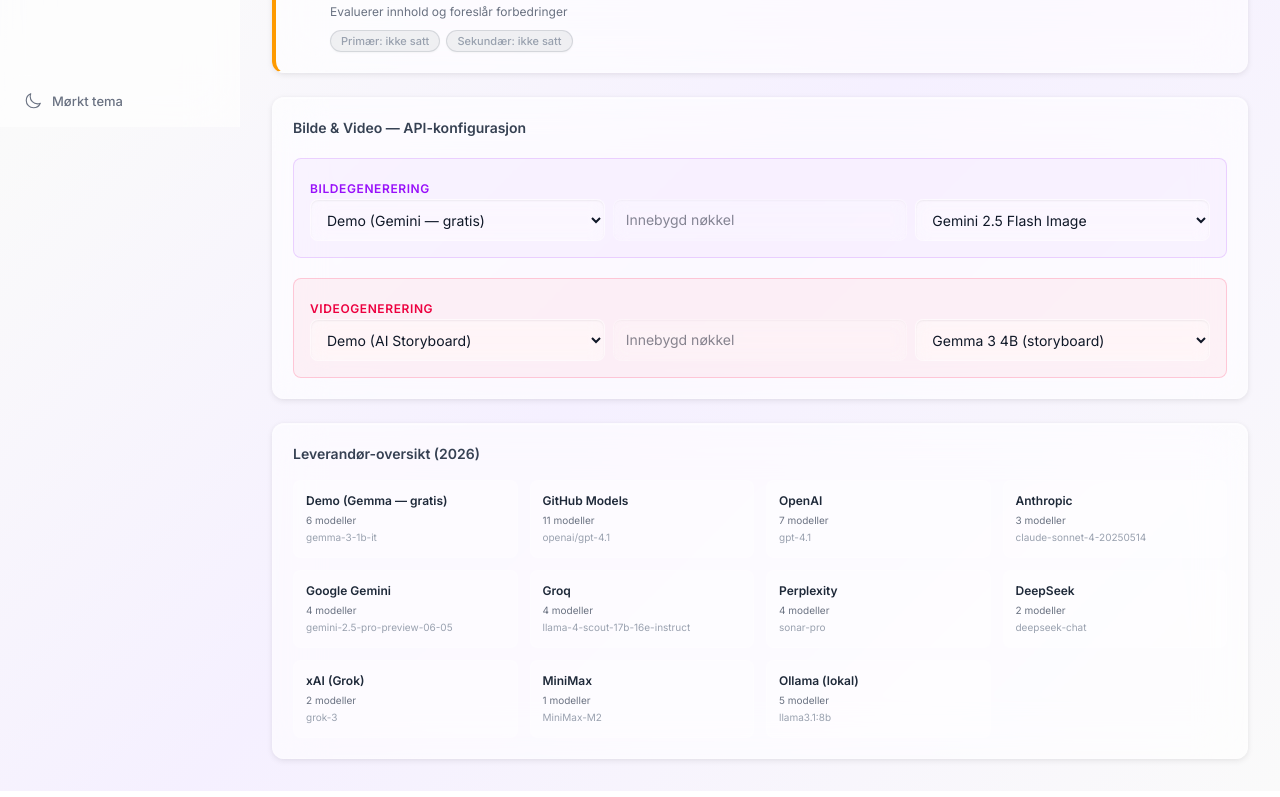
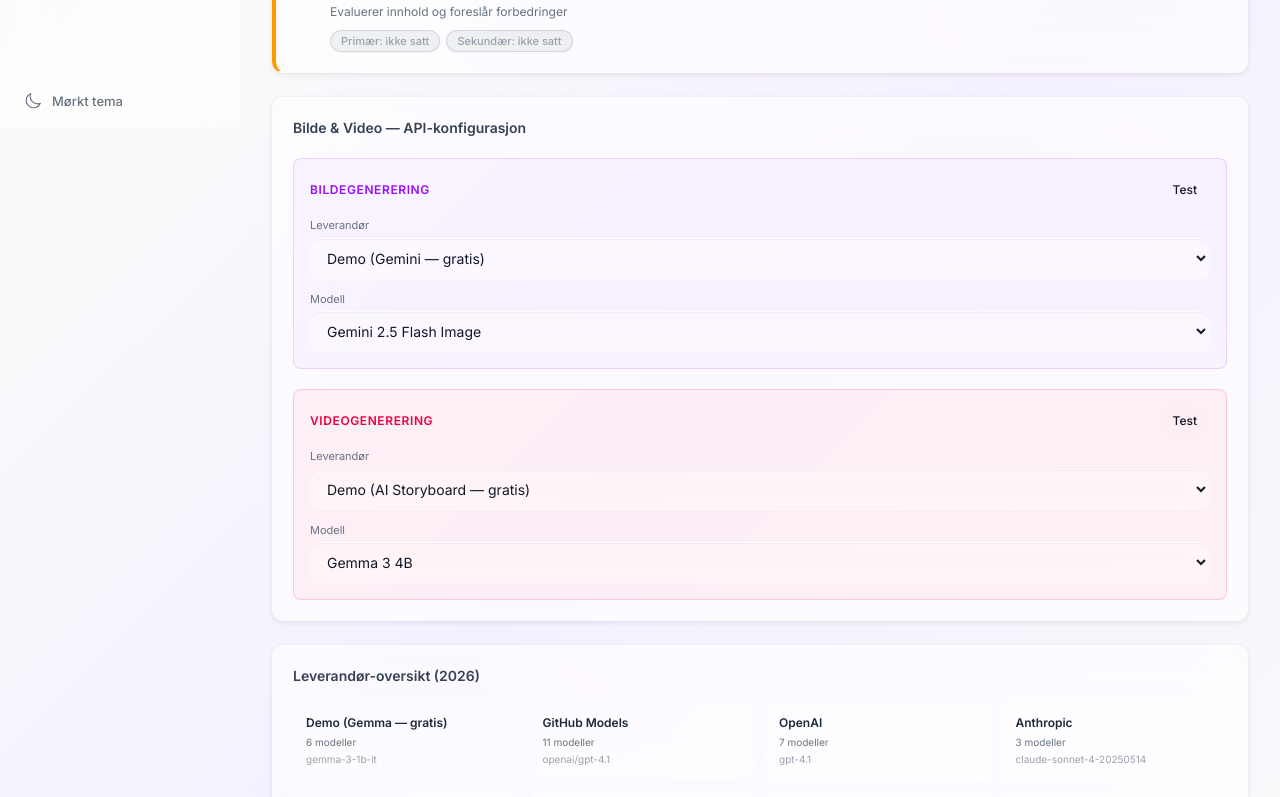
Before and after one commit to Snakkaz/moodgruppen-mvp, a Next.js app: page /settings in a window 1280 px wide. Shown: the part 673-1470 px from the top of the page. Built offline with nearby package versions, Linux system fonts and the light colour scheme.

Commit message:
fix: ren bilde/video-config — én leverandør-dropdown, modell følger, test-knapp, kun reelle APIer

```diff
--- a/src/app/settings/page.tsx
+++ b/src/app/settings/page.tsx
@@ -411,6 +411,204 @@
   );
 }
 
+const IMAGE_PROVIDERS = [
+  { id: "demo", name: "Demo (Gemini — gratis)", placeholder: "Innebygd", models: [
+    { id: "gemini-2.5-flash-image", name: "Gemini 2.5 Flash Image" },
+    { id: "gemini-3.1-flash-image-preview", name: "Nano Banana 2" },
+    { id: "gemini-3-pro-image-preview", name: "Gemini 3 Pro Image" },
+    { id: "imagen-4.0-generate-001", name: "Imagen 4.0" },
+    { id: "imagen-4.0-fast-generate-001", name: "Imagen 4.0 Fast" },
+  ]},
+  { id: "gemini", name: "Google Gemini", placeholder: "AIzaSy...", models: [
+    { id: "gemini-2.5-flash-image", name: "Gemini 2.5 Flash Image" },
+    { id: "gemini-3.1-flash-image-preview", name: "Nano Banana 2" },
+    { id: "gemini-3-pro-image-preview", name: "Gemini 3 Pro Image" },
+    { id: "imagen-4.0-generate-001", name: "Imagen 4.0" },
+    { id: "imagen-4.0-ultra-generate-001", name: "Imagen 4.0 Ultra" },
+  ]},
+  { id: "dalle", name: "OpenAI DALL-E", placeholder: "sk-xxxx", models: [
+    { id: "dall-e-3", name: "DALL-E 3" },
+  ]},
+];
+
+const VIDEO_PROVIDERS = [
+  { id: "demo", name: "Demo (AI Storyboard — gratis)", placeholder: "Innebygd", models: [
+    { id: "gemma-3-4b-it", name: "Gemma 3 4B" },
+    { id: "gemma-3-27b-it", name: "Gemma 3 27B" },
+    { id: "gemma-4-31b-it", name: "Gemma 4 31B" },
+  ]},
+  { id: "kling", name: "Kling AI", placeholder: "kling-xxxx", models: [
+    { id: "kling-v2", name: "Kling v2" },
+    { id: "kling-v1.6", name: "Kling v1.6" },
+  ]},
+  { id: "runway", name: "Runway", placeholder: "rw-xxxx", models: [
+    { id: "gen-4.5-turbo", name: "Gen 4.5 Turbo" },
+    { id: "gen-4", name: "Gen 4" },
+  ]},
+  { id: "luma", name: "Luma Dream Machine", placeholder: "luma-xxxx", models: [
+    { id: "dream-machine-v2", name: "Dream Machine v2" },
+  ]},
+  { id: "pixverse", name: "PixVerse", placeholder: "pv-xxxx", models: [
+    { id: "pixverse-v3", name: "PixVerse v3" },
+  ]},
+];
+
+function MediaSettingsCard({ mediaSettings, onUpdate }: {
+  mediaSettings: MediaSettings;
+  onUpdate: (ms: MediaSettings) => void;
+}) {
+  const [imgTestStatus, setImgTestStatus] = useState<"idle" | "testing" | "ok" | "error">("idle");
+  const [imgTestMsg, setImgTestMsg] = useState("");
+  const [vidTestStatus, setVidTestStatus] = useState<"idle" | "testing" | "ok" | "error">("idle");
+  const [vidTestMsg, setVidTestMsg] = useState("");
+
+  const imgProvider = IMAGE_PROVIDERS.find(p => p.id === mediaSettings.image.provider) || IMAGE_PROVIDERS[0];
+  const vidProvider = VIDEO_PROVIDERS.find(p => p.id === mediaSettings.video.provider) || VIDEO_PROVIDERS[0];
+
+  const testImage = async () => {
+    setImgTestStatus("testing"); setImgTestMsg("");
+    try {
+      const res = await fetch("/api/image", {
+        method: "POST",
+        headers: { "Content-Type": "application/json" },
+        body: JSON.stringify({
+          prompt: "En enkel blå sirkel på hvit bakgrunn",
+          provider: mediaSettings.image.provider,
+          model: mediaSettings.image.model,
+          apiKey: mediaSettings.image.apiKey,
+        }),
+      });
+      const data = await res.json();
+      if (data.image) { setImgTestStatus("ok"); setImgTestMsg("Tilkoblet"); }
+      else { setImgTestStatus("error"); setImgTestMsg(data.error || "Ingen bilde i respons"); }
+    } catch { setImgTestStatus("error"); setImgTestMsg("Nettverksfeil"); }
+    setTimeout(() => { setImgTestStatus("idle"); setImgTestMsg(""); }, 5000);
+  };
+
+  const testVideo = async () => {
+    setVidTestStatus("testing"); setVidTestMsg("");
+    try {
+      const res = await fetch("/api/video", {
+        method: "POST",
+        headers: { "Content-Type": "application/json" },
+        body: JSON.stringify({ prompt: "Test av videogenerering", provider: mediaSettings.video.provider, duration: 3 }),
+      });
+      const data = await res.json();
+      if (data.concept || data.videoUrl) { setVidTestStatus("ok"); setVidTestMsg("Tilkoblet"); }
+      else { setVidTestStatus("error"); setVidTestMsg(data.error || "Ingen respons"); }
+    } catch { setVidTestStatus("error"); setVidTestMsg("Nettverksfeil"); }
+    setTimeout(() => { setVidTestStatus("idle"); setVidTestMsg(""); }, 5000);
+  };
+
+  const updateImage = (updates: Partial<typeof mediaSettings.image>) => {
+    const ms = { ...mediaSettings, image: { ...mediaSettings.image, ...updates } };
+    onUpdate(ms);
+  };
+
+  const updateVideo = (updates: Partial<typeof mediaSettings.video>) => {
+    const ms = { ...mediaSettings, video: { ...mediaSettings.video, ...updates } };
+    onUpdate(ms);
+  };
+
+  return (
+    <GlassCard className="p-5 space-y-5">
+      <h3 className="text-sm font-semibold text-gray-700 dark:text-gray-200">Bilde & Video — API-konfigurasjon</h3>
+
+      {/* Bilde */}
+      <div className="p-4 rounded-lg bg-purple-500/5 dark:bg-purple-500/10 border border-purple-500/20 space-y-3">
+        <div className="flex items-center justify-between">
+          <label className="text-xs font-semibold text-purple-600 dark:text-purple-400 uppercase tracking-wider">Bildegenerering</label>
+          <div className="flex items-center gap-2">
+            {imgTestMsg && (
+              <span className={`text-[10px] font-medium ${imgTestStatus === "ok" ? "text-emerald-500" : imgTestStatus === "error" ? "text-red-500" : "text-amber-500"}`}>
+                {imgTestMsg}
+              </span>
+            )}
+            <GlassButton size="sm" variant="ghost" onClick={testImage} disabled={imgTestStatus === "testing"}>
+              {imgTestStatus === "testing" ? "Tester..." : "Test"}
+            </GlassButton>
+          </div>
+        </div>
+        <div>
+          <label className="block text-[11px] text-gray-500 dark:text-gray-400 mb-1">Leverandør</label>
+          <GlassSelect
+            value={mediaSettings.image.provider}
+            onChange={e => {
+              const prov = IMAGE_PROVIDERS.find(p => p.id === e.target.value) || IMAGE_PROVIDERS[0];
+              updateImage({ provider: e.target.value, model: prov.models[0].id, apiKey: e.target.value === "demo" ? "demo" : "" });
+            }}
+          >
+            {IMAGE_PROVIDERS.map(p => <option key={p.id} value={p.id}>{p.name}</option>)}
+          </GlassSelect>
+        </div>
+        {mediaSettings.image.provider !== "demo" && (
+          <div>
+            <label className="block text-[11px] text-gray-500 dark:text-gray-400 mb-1">API-nøkkel</label>
+            <GlassInput
+              type="password"
+              placeholder={imgProvider.placeholder}
+              value={mediaSettings.image.apiKey}
+              onChange={e => updateImage({ apiKey: e.target.value })}
+            />
+          </div>
+        )}
+        <div>
+          <label className="block text-[11px] text-gray-500 dark:text-gray-400 mb-1">Modell</label>
+          <GlassSelect value={mediaSettings.image.model} onChange={e => updateImage({ model: e.target.value })}>
+            {imgProvider.models.map(m => <option key={m.id} value={m.id}>{m.name}</option>)}
+          </GlassSelect>
+        </div>
+      </div>
+
+      {/* Video */}
+      <div className="p-4 rounded-lg bg-rose-500/5 dark:bg-rose-500/10 border border-rose-500/20 space-y-3">
+        <div className="flex items-center justify-between">
+          <label className="text-xs font-semibold text-rose-600 dark:text-rose-400 uppercase tracking-wider">Videogenerering</label>
+          <div className="flex items-center gap-2">
+            {vidTestMsg && (
+              <span className={`text-[10px] font-medium ${vidTestStatus === "ok" ? "text-emerald-500" : vidTestStatus === "error" ? "text-red-500" : "text-amber-500"}`}>
+                {vidTestMsg}
+              </span>
+            )}
+            <GlassButton size="sm" variant="ghost" onClick={testVideo} disabled={vidTestStatus === "testing"}>
+              {vidTestStatus === "testing" ? "Tester..." : "Test"}
+            </GlassButton>
+          </div>
+        </div>
+        <div>
+          <label className="block text-[11px] text-gray-500 dark:text-gray-400 mb-1">Leverandør</label>
+          <GlassSelect
+            value={mediaSettings.video.provider}
+            onChange={e => {
+              const prov = VIDEO_PROVIDERS.find(p => p.id === e.target.value) || VIDEO_PROVIDERS[0];
+              updateVideo({ provider: e.target.value, model: prov.models[0].id, apiKey: e.target.value === "demo" ? "demo" : "" });
+            }}
+          >
+            {VIDEO_PROVIDERS.map(p => <option key={p.id} value={p.id}>{p.name}</option>)}
+          </GlassSelect>
+        </div>
+        {mediaSettings.video.provider !== "demo" && (
+          <div>
+            <label className="block text-[11px] text-gray-500 dark:text-gray-400 mb-1">API-nøkkel</label>
+            <GlassInput
+              type="password"
+              placeholder={vidProvider.placeholder}
+              value={mediaSettings.video.apiKey}
+              onChange={e => updateVideo({ apiKey: e.target.value })}
+            />
+          </div>
+        )}
+        <div>
+          <label className="block text-[11px] text-gray-500 dark:text-gray-400 mb-1">Modell</label>
+          <GlassSelect value={mediaSettings.video.model} onChange={e => updateVideo({ model: e.target.value })}>
+            {vidProvider.models.map(m => <option key={m.id} value={m.id}>{m.name}</option>)}
+          </GlassSelect>
+        </div>
+      </div>
+    </GlassCard>
+  );
+}
+
 export default function SettingsPage() {
   const [agentSettings, setAgentSettings] = useState<AgentSettings>({});
   const [mediaSettings, setMediaSettings] = useState<MediaSettings>(DEFAULT_MEDIA_SETTINGS);
@@ -510,118 +708,10 @@
       </div>
 
       {/* Bilde & Video innstillinger */}
-      <GlassCard className="p-5 space-y-5">
-        <h3 className="text-sm font-semibold text-gray-700 dark:text-gray-200">Bilde & Video — API-konfigurasjon</h3>
-
-        {/* Bilde */}
-        <div className="space-y-2 p-4 rounded-lg bg-purple-500/5 dark:bg-purple-500/10 border border-purple-500/20">
-          <label className="text-xs font-semibold text-purple-600 dark:text-purple-400 uppercase tracking-wider">Bildegenerering</label>
-          <div className="grid grid-cols-1 sm:grid-cols-3 gap-2">
-            <GlassSelect
-              value={mediaSettings.image.provider}
-              onChange={e => {
-                const ms = { ...mediaSettings, image: { ...mediaSettings.image, provider: e.target.value, apiKey: e.target.value === "demo" ? "demo" : mediaSettings.image.apiKey } };
-                setMediaSettings(ms); saveMediaSettings(ms); setSaved(true); setTimeout(() => setSaved(false), 1500);
-              }}
-            >
-              <option value="demo">Demo (Gemini — gratis)</option>
-              <option value="gemini">Google Gemini</option>
-              <option value="dalle">OpenAI DALL-E</option>
-              <option value="midjourney">Midjourney</option>
-            </GlassSelect>
-            {mediaSettings.image.provider === "demo" ? (
-              <GlassInput value="Innebygd nøkkel" disabled className="opacity-50" />
-            ) : (
-              <GlassInput
-                type="password"
-                placeholder="API-nøkkel"
-                value={mediaSettings.image.apiKey}
-                onChange={e => {
-                  const ms = { ...mediaSettings, image: { ...mediaSettings.image, apiKey: e.target.value } };
-                  setMediaSettings(ms); saveMediaSettings(ms); setSaved(true); setTimeout(() => setSaved(false), 1500);
-                }}
-              />
-            )}
-            <GlassSelect
-              value={mediaSettings.image.model}
-              onChange={e => {
-                const ms = { ...mediaSettings, image: { ...mediaSettings.image, model: e.target.value } };
-                setMediaSettings(ms); saveMediaSettings(ms); setSaved(true); setTimeout(() => setSaved(false), 1500);
-              }}
-            >
-              <optgroup label="Gemini Image">
-                <option value="gemini-2.5-flash-image">Gemini 2.5 Flash Image</option>
-                <option value="gemini-3.1-flash-image-preview">Nano Banana 2 (gemini-3.1-flash)</option>
-                <option value="gemini-3-pro-image-preview">Gemini 3 Pro Image</option>
-              </optgroup>
-              <optgroup label="Imagen">
-                <option value="imagen-4.0-generate-001">Imagen 4.0</option>
-                <option value="imagen-4.0-fast-generate-001">Imagen 4.0 Fast</option>
-                <option value="imagen-4.0-ultra-generate-001">Imagen 4.0 Ultra</option>
-              </optgroup>
-              <optgroup label="Andre">
-                <option value="dall-e-3">DALL-E 3</option>
-              </optgroup>
-            </GlassSelect>
-          </div>
-        </div>
-
-        {/* Video */}
-        <div className="space-y-2 p-4 rounded-lg bg-rose-500/5 dark:bg-rose-500/10 border border-rose-500/20">
-          <label className="text-xs font-semibold text-rose-600 dark:text-rose-400 uppercase tracking-wider">Videogenerering</label>
-          <div className="grid grid-cols-1 sm:grid-cols-3 gap-2">
-            <GlassSelect
-              value={mediaSettings.video.provider}
-              onChange={e => {
-                const ms = { ...mediaSettings, video: { ...mediaSettings.video, provider: e.target.value, apiKey: e.target.value === "demo" ? "demo" : mediaSettings.video.apiKey } };
-                setMediaSettings(ms); saveMediaSettings(ms); setSaved(true); setTimeout(() => setSaved(false), 1500);
-              }}
-            >
-              <option value="demo">Demo (AI Storyboard)</option>
-              <option value="kling">Kling AI</option>
-              <option value="veo">Google Veo 3.1</option>
-              <option value="runway">Runway Gen 4.5</option>
-              <option value="pixverse">PixVerse</option>
-              <option value="luma">Luma Dream Machine</option>
-            </GlassSelect>
-            {mediaSettings.video.provider === "demo" ? (
-              <GlassInput value="Innebygd nøkkel" disabled className="opacity-50" />
-            ) : (
-              <GlassInput
-                type="password"
-                placeholder="API-nøkkel"
-                value={mediaSettings.video.apiKey}
-                onChange={e => {
-                  const ms = { ...mediaSettings, video: { ...mediaSettings.video, apiKey: e.target.value } };
-                  setMediaSettings(ms); saveMediaSettings(ms); setSaved(true); setTimeout(() => setSaved(false), 1500);
-                }}
-              />
-            )}
-            <GlassSelect
-              value={mediaSettings.video.model}
-              onChange={e => {
-                const ms = { ...mediaSettings, video: { ...mediaSettings.video, model: e.target.value } };
-                setMediaSettings(ms); saveMediaSettings(ms); setSaved(true); setTimeout(() => setSaved(false), 1500);
-              }}
-            >
-              <optgroup label="Demo">
-                <option value="gemma-3-4b-it">Gemma 3 4B (storyboard)</option>
-                <option value="gemma-3-27b-it">Gemma 3 27B (storyboard)</option>
-                <option value="gemma-4-31b-it">Gemma 4 31B (storyboard)</option>
-              </optgroup>
-              <optgroup label="Kling">
-                <option value="kling-v2">Kling v2</option>
-              </optgroup>
-              <optgroup label="Google">
-                <option value="veo-3.1">Veo 3.1</option>
-              </optgroup>
-              <optgroup label="Runway">
-                <option value="gen-4.5-turbo">Gen 4.5 Turbo</option>
-              </optgroup>
-            </GlassSelect>
-          </div>
-        </div>
-      </GlassCard>
+      <MediaSettingsCard
+        mediaSettings={mediaSettings}
+        onUpdate={(ms) => { setMediaSettings(ms); saveMediaSettings(ms); setSaved(true); setTimeout(() => setSaved(false), 1500); }}
+      />
 
       {/* Provider reference */}
       <GlassCard className="p-5">
```
